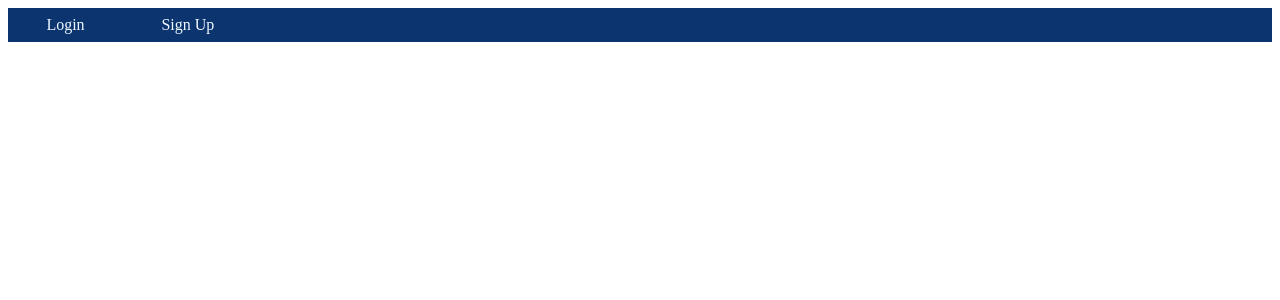
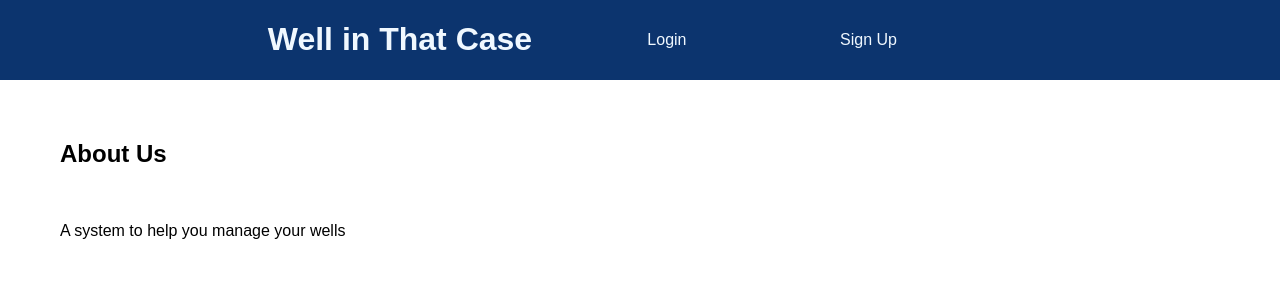
Before and after one commit to Lubakicha/HACKTUES12_DUMP_HILL_PROJECT, a Django app: page / in a window 1280 px wide. Shown: the top 300 px of the page. Run offline with Django 5.2, Linux system fonts and the light colour scheme.

Commit message:
halfway presentable

```diff
--- a/wellSite/wellShow/templates/navbar.html
+++ b/wellSite/wellShow/templates/navbar.html
@@ -1,88 +1,76 @@
 <div class="navbar">
 
-    {% if user.is_authenticated %}
-    <ul>
-        <li>
-            <div class="line1"><h1 class="center">Well in That Case</h1></div>
-            <span class="greet">Hi, {{ user.username }}!</span>
-        </li>
-        <li><br></li>
-        <li><a href="{% url 'home' %}" class="link">Home</a></li>
-        <li><a href="{% url 'inbox' %}" class="link">Inbox</a></li>
-        <li><a href="/logout/" class="link">Logout</a></li>
-    </ul>
-    {% else %}
-    <ul>
-        <li><a href="/login/" class="link">Login</a></li>
-        <li><a href="/signup/" class="link">Sign Up</a></li>
-    </ul>
-    {% endif %}
-
+<ul>
+    <li><div class="sitename"><h1 class="center">Well in That Case</h1></div></li>
+{% if user.is_authenticated %}
+    <li><a href="{% url 'home' %}">Home</a></li>
+    <li><a href="{% url 'inbox' %}">Inbox</a></li>
+    <li><a href="{% url 'logout' %}">Logout</a></li>
+    <li><span class="greet">Hi, {{ user.username }}!</span></li>
+{% else %}
+    <li><a href="{% url 'login' %}" class="link">Login</a></li>
+    <li><a href="{% url 'signup' %}" class="link">Sign Up</a></li>
+{% endif %}
+</ul>
 </div>
-
 <style>
     .navbar{
         background-color: #0c346e;
         width: 100%;
     }
 
-    .line1 {
+    .sitename {
         display: flex;
         justify-content: center;
         align-items: center;
-    }
-    .sitename {
-        align-self: center;
-        display: flex;
-        justify-content: center;
-        align-items: center;
+        color: aliceblue;
+        padding-bottom: 0;
     }
 
     span.greet{
+        padding: 1vh 0 1vh 20vw;
         /*display: flex;*/
-        padding-left: 5vw;
+        /*padding-left: 5vw;
         padding-bottom: 5vh;
         padding-top: 5vh;
         color: aliceblue;
-        /*text-align: center; */
+        text-align: center; */
     }
-    a.link{
-        padding: 1vh 3vw;
-        color: aliceblue;
-    }
+
     ul {
         list-style-type: none;
         margin: 0;
         padding: 0;
         overflow: hidden;
         background-color: #0c346e;
-        /*position: fixed;*/
-        top: 0;
-        width: 100%;
-
-
+        display: flex;
+        justify-content: center;
+        align-items: center;
     }
 
-    ul li h1.center{
-
+    ul li {
+        float: left;
         color: aliceblue;
-        padding-bottom: 0;
+        display: flex;
+        justify-content: center;
+        align-items: center;
+        padding: 0 6vw 0 0;
     }
 
     ul li a {
-        float: left;
+        padding: 1vh 3vw;
+        color: aliceblue;
         display: block;
-        /*color: white;
-        text-align: center;
-        /*padding: 14px 16px;*/
         text-decoration: none;
     }
 
     ul li a:hover:not(.active) {
-        background-color: #111;
+        /*background-color: #0f4696;*/
+        color: #c4d8f5;
+        text-decoration: underline;
     }
 
     ul li a.active {
-        background-color: #04AA6D;
+        background-color: #1c57ad;
     }
 </style>
--- a/wellSite/wellShow/templates/starter_page.html
+++ b/wellSite/wellShow/templates/starter_page.html
@@ -7,11 +7,25 @@
 
 
 {% include 'navbar.html' %}
-    {% block content %}
-
-    {% endblock%}
+    <div class="content">
+        <h2>About Us</h2>
+        <br>
+        <p>A system to help you manage your wells</p>
+    </div>
 
 
 
 </body>
+
+<style>
+    body {
+        font-family: Arial;
+        margin: 0;
+    }
+
+    .content {
+        margin: 60px;
+    }
+</style>
+
 </html>
```
Also changed, not shown: wellSite/wellShow/templates/base.css (+4 -65 lines), wellSite/wellShow/templates/home.html (+13 -7 lines), wellSite/wellShow/templates/inbox.html (+6 -2 lines).
